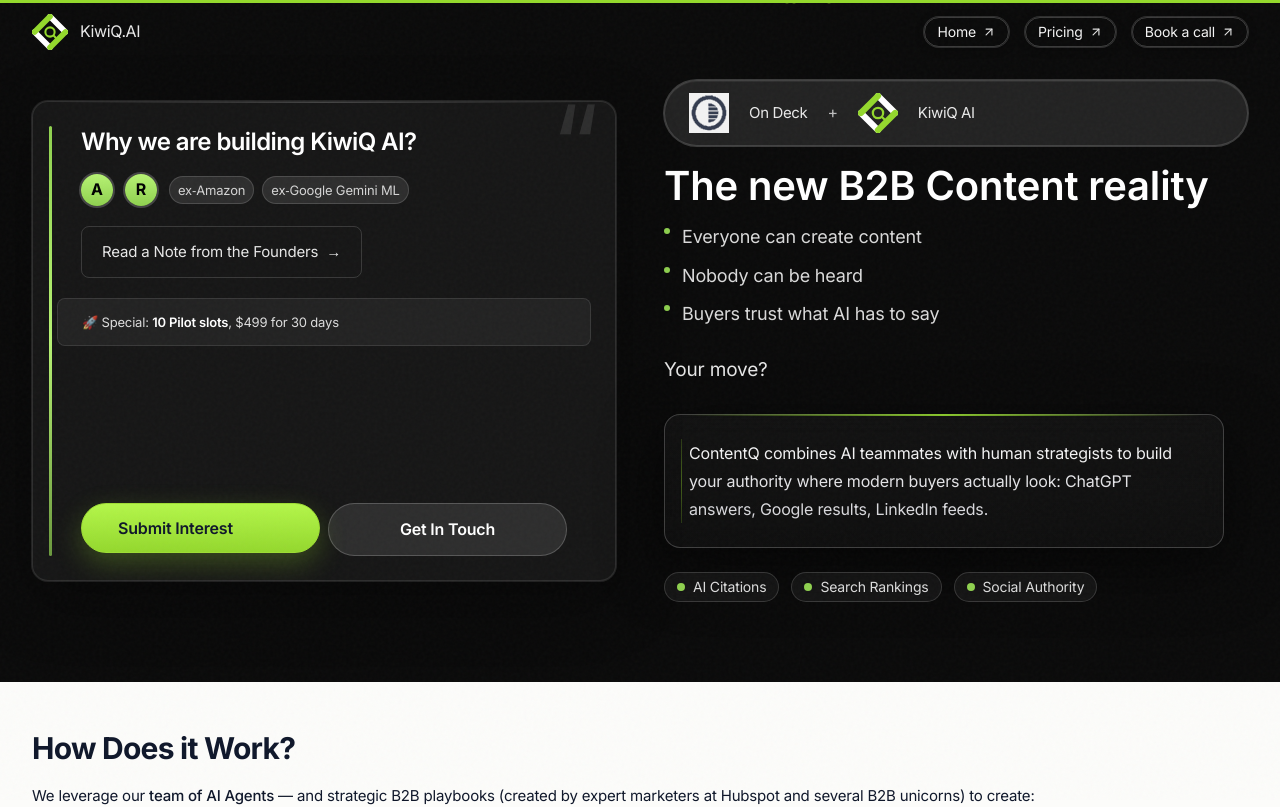
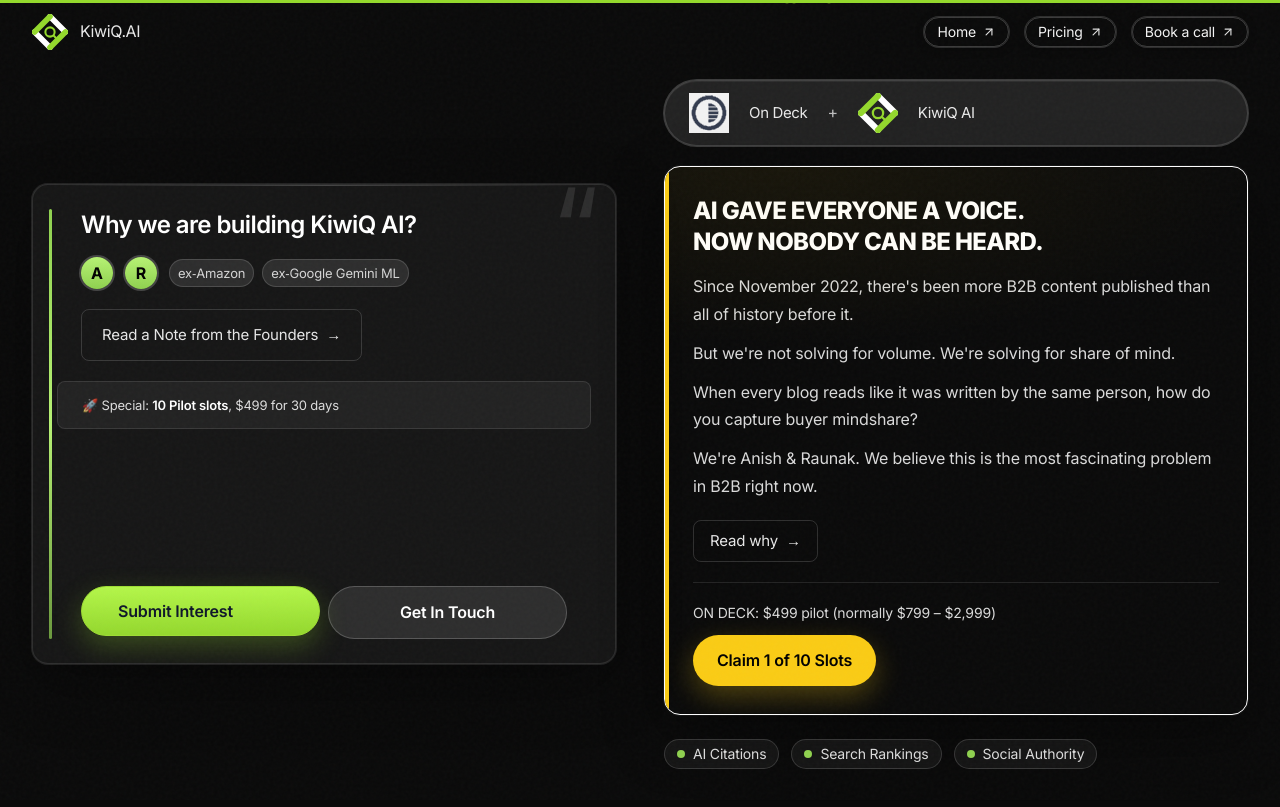
Before and after one commit to trequartist/contentq-lp-v1, a Next.js app: page /odf in a window 1280 px wide. Shown: the top 807 px of the page. Built offline with nearby package versions, Linux system fonts and the light colour scheme.

Commit message:
odf(hero-left): black card redesign with yellow accent, condensed copy, CTA; per spec

```diff
--- a/components/odf/OdfHeroFresh.tsx
+++ b/components/odf/OdfHeroFresh.tsx
@@ -46,24 +46,39 @@ export default function OdfHeroFresh(): JSX.Element {
                 <span className="text-[14px] md:text-[15px] text-white/90 tracking-tight">KiwiQ AI</span>
               </div>
 
-              <h1 className="mt-5 text-3xl sm:text-4xl md:text-[40px] font-semibold leading-[1.2]">
-                <span className="text-white">The new B2B Content reality</span>
-              </h1>
-              <ul className="mt-4 space-y-2 text-[17px] md:text-[18px] text-white/85">
-                <li className="flex items-start gap-3"><span className="mt-[6px] inline-block h-1.5 w-1.5 rounded-full bg-[#8FD14F]"></span>Everyone can create content</li>
-                <li className="flex items-start gap-3"><span className="mt-[6px] inline-block h-1.5 w-1.5 rounded-full bg-[#8FD14F]"></span>Nobody can be heard</li>
-                <li className="flex items-start gap-3"><span className="mt-[6px] inline-block h-1.5 w-1.5 rounded-full bg-[#8FD14F]"></span>Buyers trust what AI has to say</li>
-              </ul>
+              <div className="mt-5 relative max-w-[640px] rounded-2xl border border-white/12 bg-[#0A0A0A] p-6 md:p-7 shadow-[0_20px_60px_rgba(0,0,0,0.45)] ring-1 ring-white/5 overflow-hidden">
+                <div className="absolute left-0 top-0 bottom-0 w-1 bg-[#FACC15]" />
+                <div className="pointer-events-none absolute inset-0" style={{ background: "radial-gradient(800px 300px at 20% 0%, rgba(250,204,21,0.06), transparent 60%)" }} />
 
-              <p className="mt-6 text-[18px] md:text-[19px] text-white/90">Your move?</p>
+                <p className="text-[22px] md:text-[24px] font-extrabold uppercase tracking-tight text-white leading-[1.3]">
+                  AI GAVE EVERYONE A VOICE.<br />NOW NOBODY CAN BE HEARD.
+                </p>
 
-              <div className="mt-7 relative max-w-[560px] rounded-2xl border border-white/20 bg-gradient-to-b from-neutral-900/60 to-neutral-900/40 backdrop-blur-md shadow-[0_18px_60px_rgba(0,0,0,0.6)]">
-                <div className="absolute -top-[1px] left-5 right-5 h-[2px] bg-gradient-to-r from-transparent via-[#94D82D] to-transparent opacity-90"></div>
-                <div className="absolute left-4 top-6 bottom-6 w-px bg-gradient-to-b from-[#94D82D33] via-[#94D82D66] to-[#94D82D33]"></div>
-                <div className="p-6">
-                  <p className="text-[15px] md:text-[16px] leading-[1.75] text-transparent bg-clip-text bg-gradient-to-b from-zinc-50 via-zinc-200 to-zinc-300 antialiased">
-                    ContentQ combines AI teammates with human strategists to build your authority where modern buyers actually look: ChatGPT answers, Google results, LinkedIn feeds.
-                  </p>
+                <div className="mt-4 space-y-3 text-[16px] text-white/85">
+                  <p>Since November 2022, there&apos;s been more B2B content published than all of history before it.</p>
+                  <p>But we&apos;re not solving for volume. We&apos;re solving for share of mind.</p>
+                  <p>When every blog reads like it was written by the same person, how do you capture buyer mindshare?</p>
+                  <p>We&apos;re Anish &amp; Raunak. We believe this is the most fascinating problem in B2B right now.</p>
+                </div>
+
+                <div className="mt-5">
+                  <button
+                    onClick={() => setNoteOpen(true)}
+                    className="inline-flex items-center gap-2 rounded-lg border border-white/15 bg-white/8 px-4 py-2.5 text-sm md:text-[15px] text-white/90 hover:text-white transition-all hover:shadow-[0_0_0_2px_rgba(255,255,255,0.08)]"
+                  >
+                    Read why <span className="inline-block">→</span>
+                  </button>
+                </div>
+
+                <div className="my-5 h-px bg-white/10" />
+                <div className="text-sm text-white/85">ON DECK: $499 pilot (normally $799 – $2,999)</div>
+                <div className="mt-3">
+                  <a
+                    href="https://form.typeform.com/to/dub8wybg"
+                    className="inline-flex items-center rounded-full bg-[#FACC15] text-black px-6 py-3 font-semibold shadow-[0_10px_28px_rgba(250,204,21,0.28)] hover:shadow-[0_16px_40px_rgba(250,204,21,0.38)]"
+                  >
+                    Claim 1 of 10 Slots
+                  </a>
                 </div>
               </div>
               <div className="mt-6 flex flex-wrap gap-3">
```
